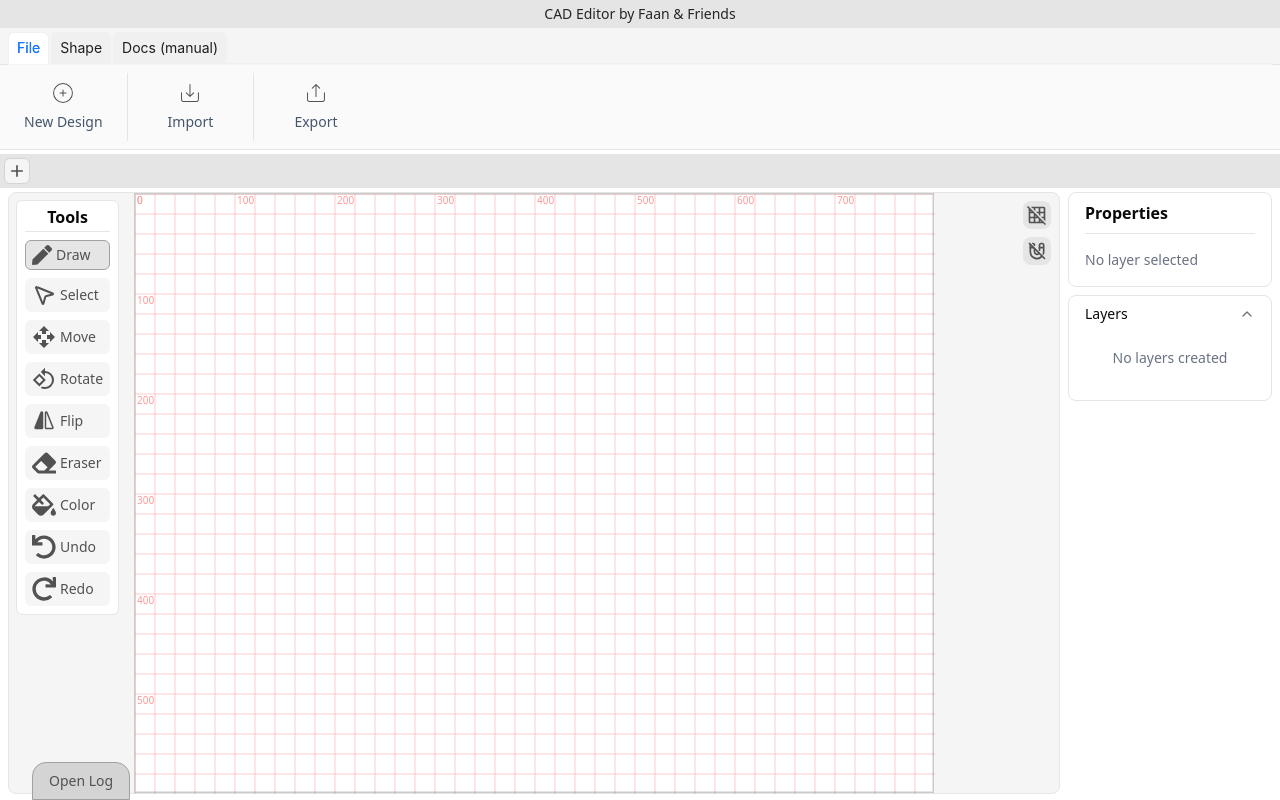
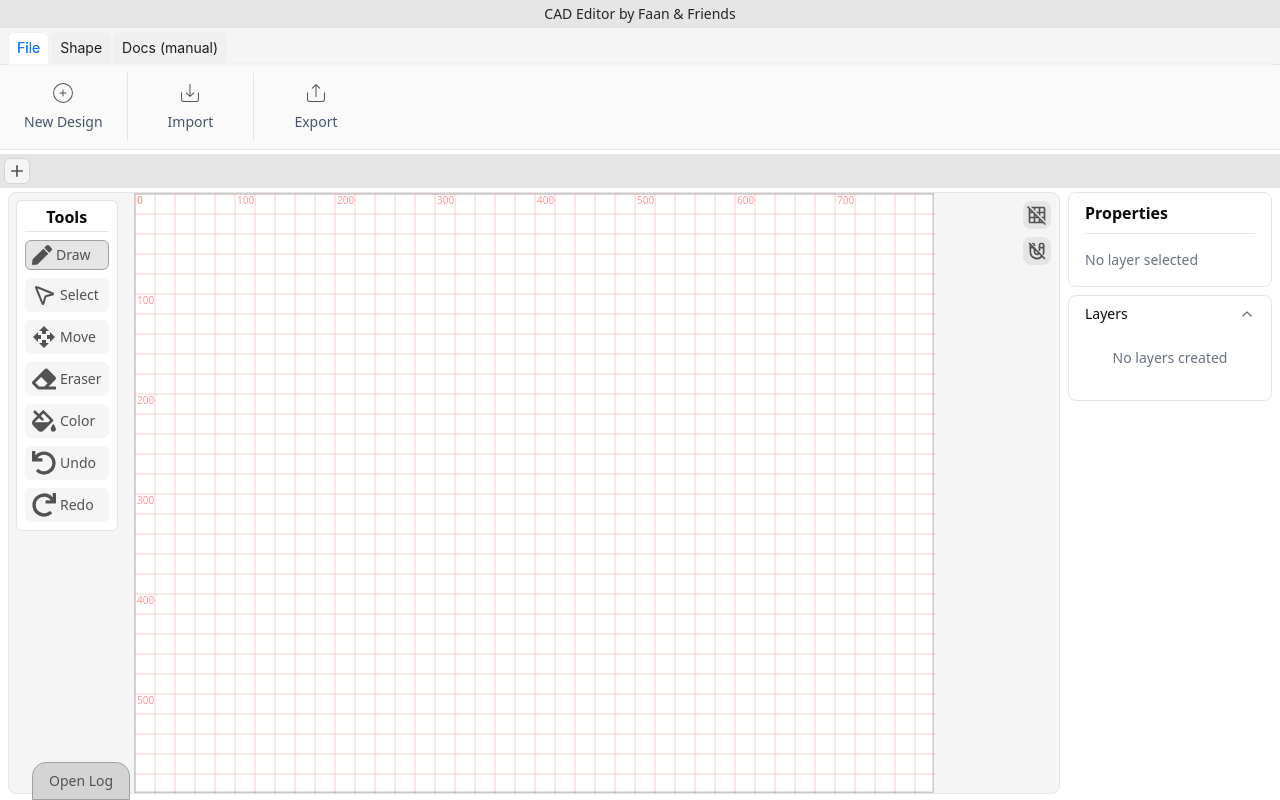
Before and after one commit to ffaann02/cpe381-simple-cad, a React (Vite) app: page /editor in a window 1280 px wide. Built offline with nearby package versions, Linux system fonts and the light colour scheme.

Commit message:
feat: move tool to properties

```diff
--- a/src/components/layout/PropertiesTab.tsx
+++ b/src/components/layout/PropertiesTab.tsx
@@ -1,6 +1,9 @@
 import React from "react";
 import { useTab } from "@/context/AppContext";
 import { Circle, Curve, Ellipse, Line } from "@/interface/shape";
+import { MdRotate90DegreesCcw } from "react-icons/md";
+import { PiFlipHorizontalFill } from "react-icons/pi";
+import { Tools } from "@/interface/tool";
 
 const PropertiesTab: React.FC = () => {
   const {
@@ -15,6 +18,7 @@ const PropertiesTab: React.FC = () => {
     ellipses,
     setEllipses,
     selectedLayerId,
+    setTool,
   } = useTab();
 
   const selectedLayer = layers.find((l) => l.id === selectedLayerId);
@@ -438,6 +442,28 @@ const PropertiesTab: React.FC = () => {
           No layer selected
         </div>
       )}
+
+      {(line || circle || curve || ellipse) && (
+        <div className="mt-4 border-t pt-4">
+          <h3 className="font-semibold mb-2">Transform</h3>
+          <div className="flex gap-2">
+            <button
+              onClick={() => setTool(Tools.Rotate)}
+              className="flex items-center gap-2 px-3 py-1.5 rounded-sm bg-neutral-100 hover:bg-neutral-200 border border-neutral-200"
+            >
+              <MdRotate90DegreesCcw className="text-xl text-neutral-600" />
+              <span className="text-sm text-neutral-600">Rotate</span>
+            </button>
+            <button
+              onClick={() => setTool(Tools.Flip)}
+              className="flex items-center gap-2 px-3 py-1.5 rounded-sm bg-neutral-100 hover:bg-neutral-200 border border-neutral-200"
+            >
+              <PiFlipHorizontalFill className="text-xl text-neutral-600" />
+              <span className="text-sm text-neutral-600">Flip</span>
+            </button>
+          </div>
+        </div>
+      )}
     </div>
   );
 };
--- a/src/components/layout/ToolsTab.tsx
+++ b/src/components/layout/ToolsTab.tsx
@@ -103,18 +103,6 @@ const ToolsTab = () => {
       onClick: () => setTool(Tools.Move),
     },
     {
-      label: "Rotate",
-      icon: <MdRotate90DegreesCcw className="text-2xl text-neutral-600" />,
-      type: Tools.Rotate,
-      onClick: () => setTool(Tools.Rotate),
-    },
-    {
-      label: "Flip",
-      icon: <PiFlipHorizontalFill className="text-2xl text-neutral-600" />,
-      type: Tools.Flip,
-      onClick: () => setTool(Tools.Flip),
-    },
-    {
       label: "Eraser",
       icon: <FaEraser className="text-2xl text-neutral-600" />,
       type: Tools.Eraser,
```
